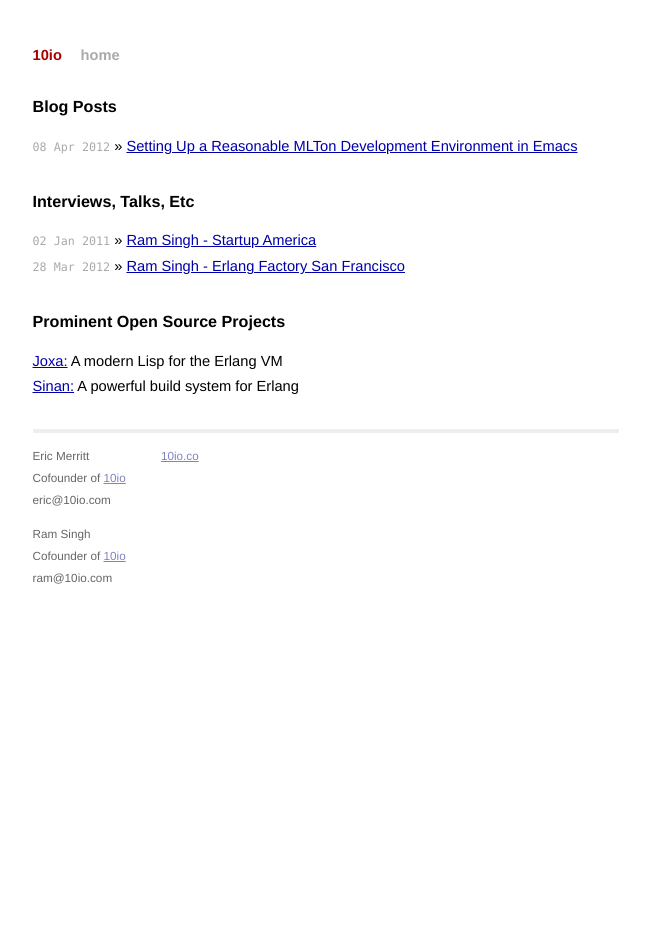
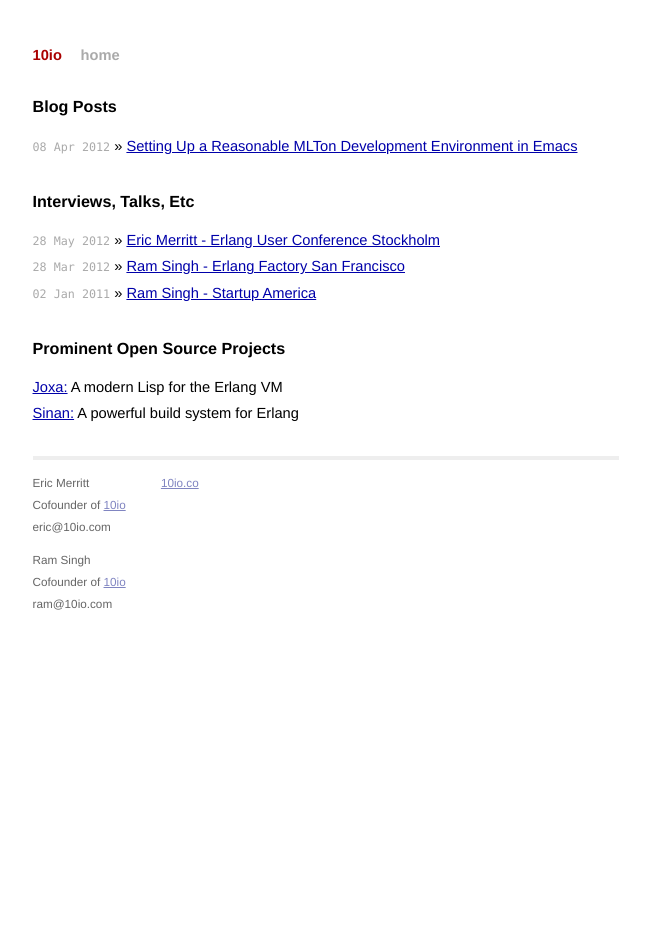
Before and after one commit to afiniate/blog, a Jekyll site: the page built from index.html, in a window 1280 px wide. Shown: the whole page, without its empty margins (314-964 px from the left). Built offline with Jekyll 4.4.1, drawn with Linux system fonts in a browser that asks for light colours; Markdown is read by kramdown in place of the engine named in the settings.

Commit message:
Add the EUC talk for Eric Merritt

```diff
--- a/index.html
+++ b/index.html
@@ -13,8 +13,9 @@
 
   <h1>Interviews, Talks, Etc</h1>
   <ul class="posts">
+    <li><span>28 May 2012</span> &raquo; <a href="http://www.erlang-factory.com/conference/ErlangUserConference2012/speakers/EricMerritt">Eric Merritt - Erlang User Conference Stockholm</a></li>
+    <li><span>28 Mar 2012</span> &raquo; <a href="http://www.erlang-factory.com/conference/SFBay2012/speakers/RamCSingh">Ram Singh - Erlang Factory San Francisco</a></li>
     <li><span>02 Jan 2011</span> &raquo; <a href="http://www.youtube.com/watch?v=5r0Z4-Tjqdw">Ram Singh - Startup America</a></li>
-    <li><span>28 Mar 2012</span> &raquo; <a href="http://www.erlang-factory.com/conference/SFBay2012/speakers/RamCSingh">Ram Singh - Erlang Factory San Francisco</a></li>
   </ul>
 
   <h1>Prominent Open Source Projects</h1>
```
